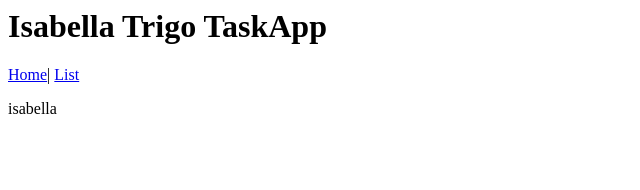
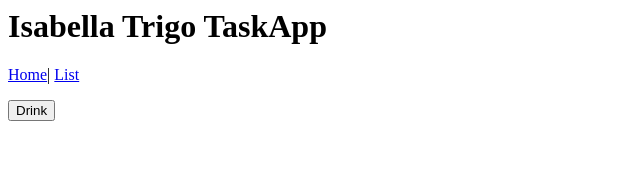
Before and after one commit to isammt/angular-p3, an Angular app: page /list in a window 1280 px wide. Shown: the top 190 px of the page, without its empty margins (0-640 px from the left). Built offline with nearby package versions, Linux system fonts and the light colour scheme.

Commit message:
5 files modified

```diff
--- a/src/app/isabella-home-component/isabella-home-component.component.html
+++ b/src/app/isabella-home-component/isabella-home-component.component.html
@@ -3,4 +3,3 @@
 <p>20:30</p>
 <p>Isabella Mercedes Marques Trigo</p>
 <p>RA:0050832011013</p>
-<button (click)="servico.getList()">oi</button>
--- a/src/app/isabella-home-component/isabella-home-component.component.ts
+++ b/src/app/isabella-home-component/isabella-home-component.component.ts
@@ -1,5 +1,4 @@
 import { Component, OnInit } from '@angular/core';
-import { IsabellaListServiceService } from '../isabella-list-service.service';
 
 @Component({
   selector: 'app-isabella-home-component',
@@ -7,7 +6,7 @@ import { IsabellaListServiceService } from '../isabella-list-service.service';
   styleUrls: ['./isabella-home-component.component.css'],
 })
 export class IsabellaHomeComponentComponent implements OnInit {
-  constructor(public servico: IsabellaListServiceService) {}
+  constructor() {}
 
   ngOnInit() {}
 }
--- a/src/app/isabella-list-component/isabella-list-component.component.html
+++ b/src/app/isabella-list-component/isabella-list-component.component.html
@@ -1 +1,4 @@
-<p>isabella</p>
+<p>{{ servico.drink }}</p>
+<p>{{ servico.categoria }}</p>
+<p>{{ servico.instrucao }}</p>
+<button (click)="servico.getList()">Drink</button>
--- a/src/app/isabella-list-component/isabella-list-component.component.ts
+++ b/src/app/isabella-list-component/isabella-list-component.component.ts
@@ -1,15 +1,13 @@
 import { Component, OnInit } from '@angular/core';
+import { IsabellaListServiceService } from '../isabella-list-service.service';
 
 @Component({
   selector: 'app-isabella-list-component',
   templateUrl: './isabella-list-component.component.html',
-  styleUrls: ['./isabella-list-component.component.css']
+  styleUrls: ['./isabella-list-component.component.css'],
 })
 export class IsabellaListComponentComponent implements OnInit {
+  constructor(public servico: IsabellaListServiceService) {}
 
-  constructor() { }
-
-  ngOnInit() {
-  }
-
+  ngOnInit() {}
 }
--- a/src/app/isabella-list-service.service.ts
+++ b/src/app/isabella-list-service.service.ts
@@ -5,6 +5,9 @@ import { HttpClient } from '@angular/common/http';
 export class IsabellaListServiceService {
   constructor(private http: HttpClient) {}
   list;
+  drink;
+  instrucao;
+  categoria;
 
   getList() {
     this.http
@@ -12,8 +15,11 @@ export class IsabellaListServiceService {
         'https://www.thecocktaildb.com/api/json/v1/1/search.php?s=margarita'
       )
       .subscribe((data) => {
-        this.list = data;
-        console.log(this.list);
+        this.list = JSON.stringify(data);
+        this.drink = data.drinks[0].strDrink;
+        this.instrucao = data.drinks[0].strInstructions;
+        this.categoria = data.drinks[0].strCategory;
+        console.log(this.list.length);
       });
     return this.list;
   }
```
